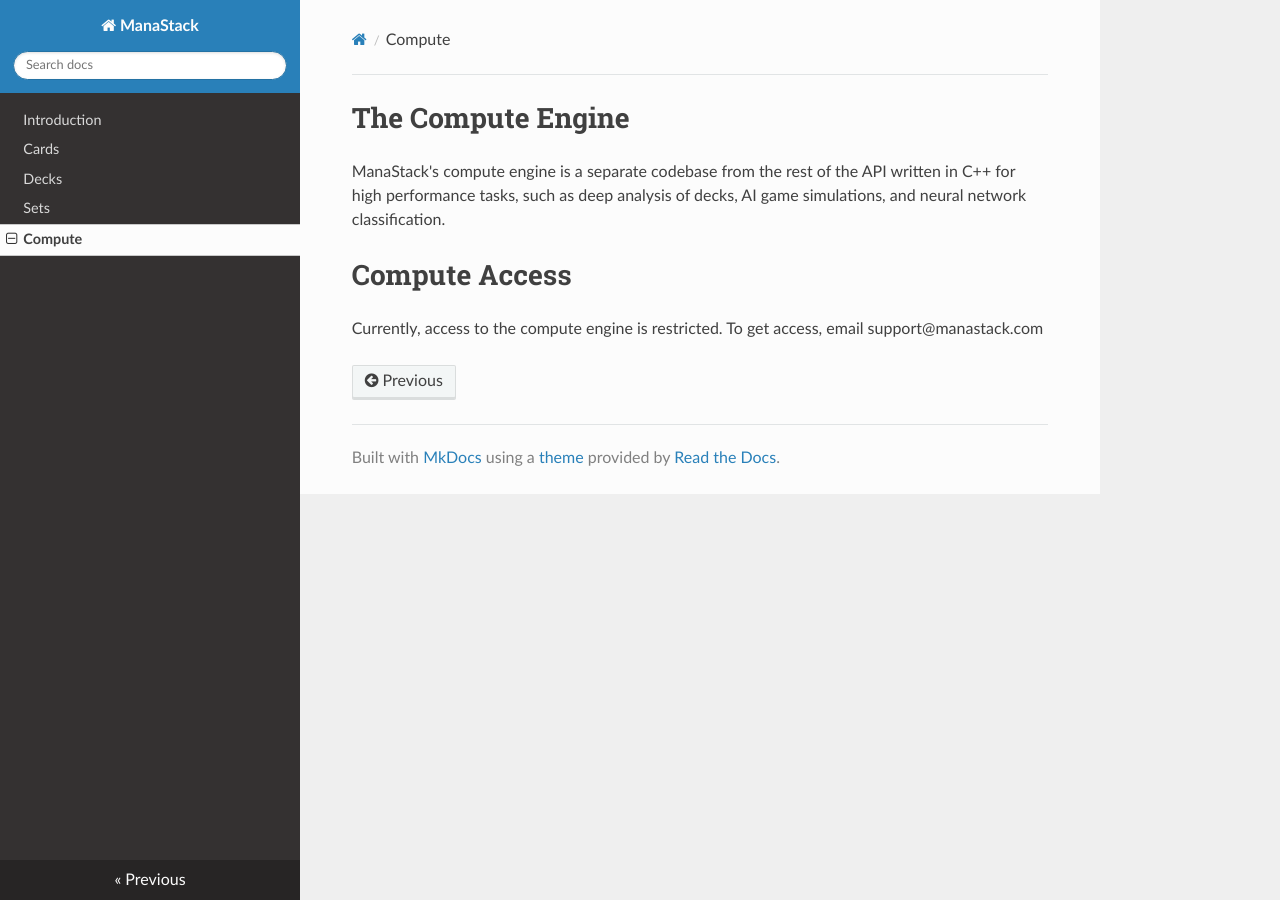
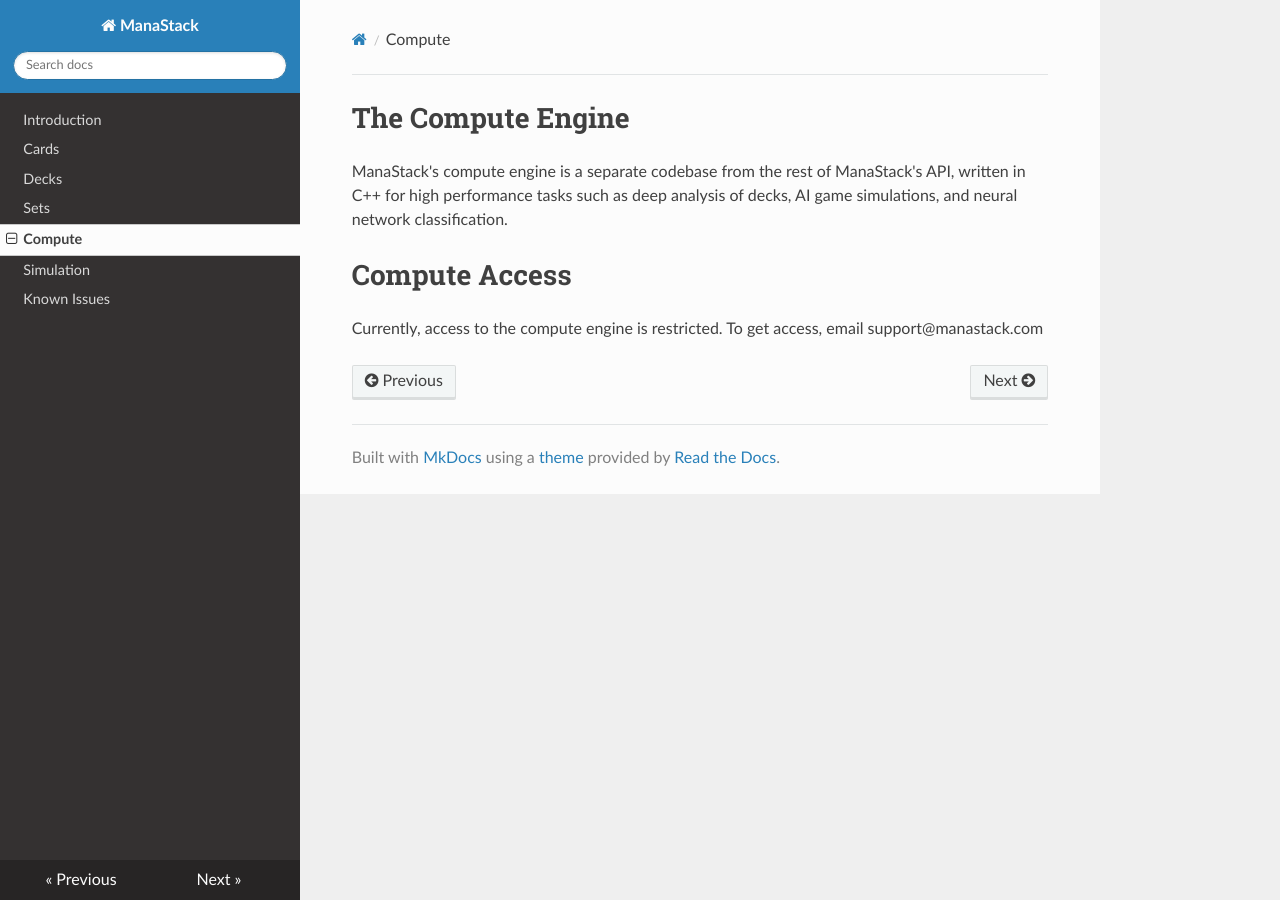
Before and after one commit to lucaspenney/ManaStack-API, an MkDocs documentation site: the page built from docs/compute.md, in a window 1280 px wide. Built offline with MkDocs 1.6.1, drawn with Linux system fonts in a browser that asks for light colours; nearby versions of some CDN libraries; old or Windows-style settings are respelled for this version of MkDocs.

Commit message:
Add issues and simulation pages, add some basic info about simulations

```diff
--- a/docs/compute.md
+++ b/docs/compute.md
@@ -1,6 +1,6 @@
 #The Compute Engine
 
-ManaStack's compute engine is a separate codebase from the rest of the API written in C++ for high performance tasks, such as deep analysis of decks, AI game simulations, and neural network classification.
+ManaStack's compute engine is a separate codebase from the rest of ManaStack's API, written in C++ for high performance tasks such as deep analysis of decks, AI game simulations, and neural network classification.
 
 
 #Compute Access
--- a/mkdocs.yml
+++ b/mkdocs.yml
@@ -7,3 +7,5 @@ pages:
 - ['decks.md', 'Decks']
 - ['sets.md', 'Sets']
 - ['compute.md', 'Compute']
+- ['simulation.md', 'Simulation']
+- ['issues.md', 'Known Issues']
```
Also changed, not shown: docs/issues.md (added, +17 -0 lines), docs/simulation.md (added, +35 -0 lines).
